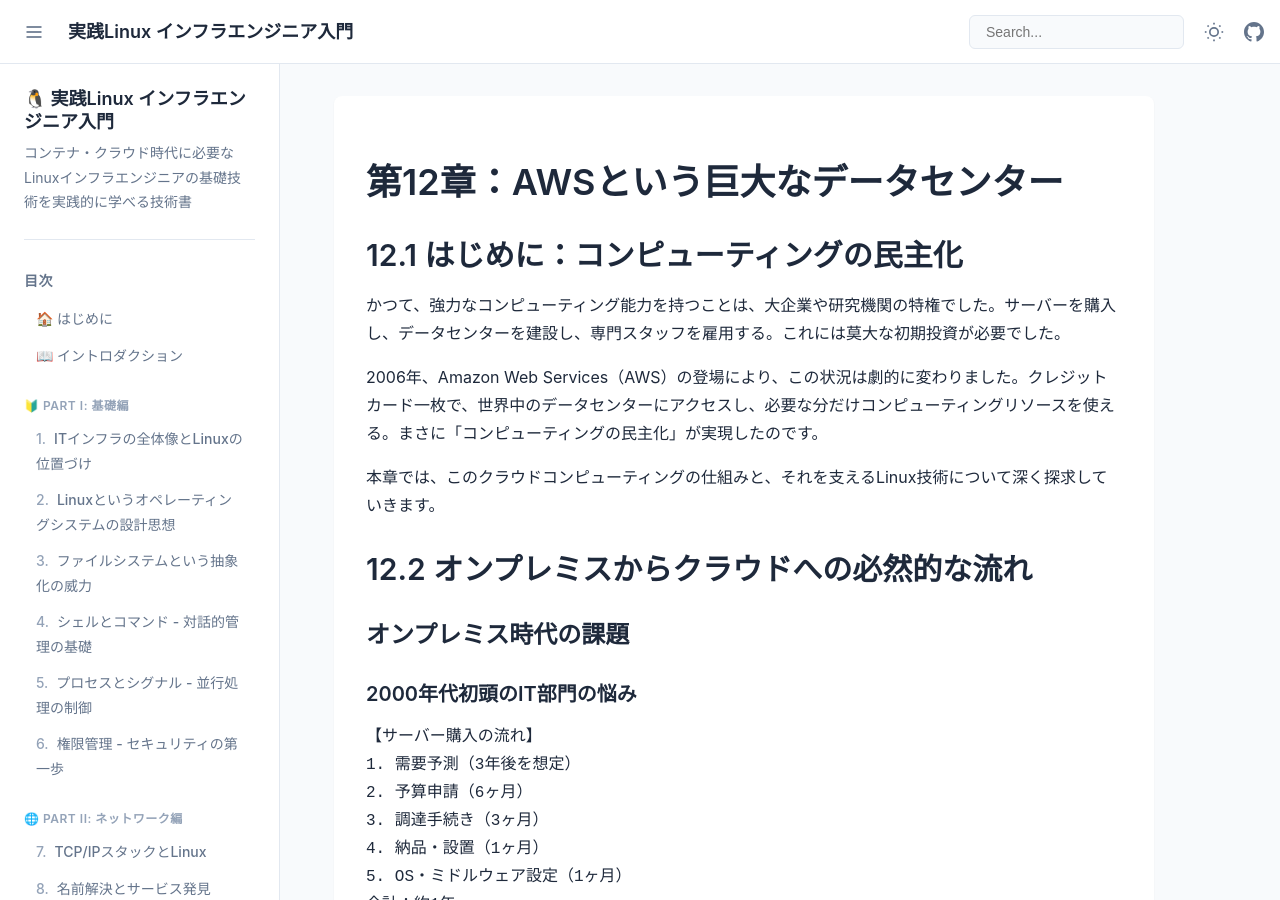
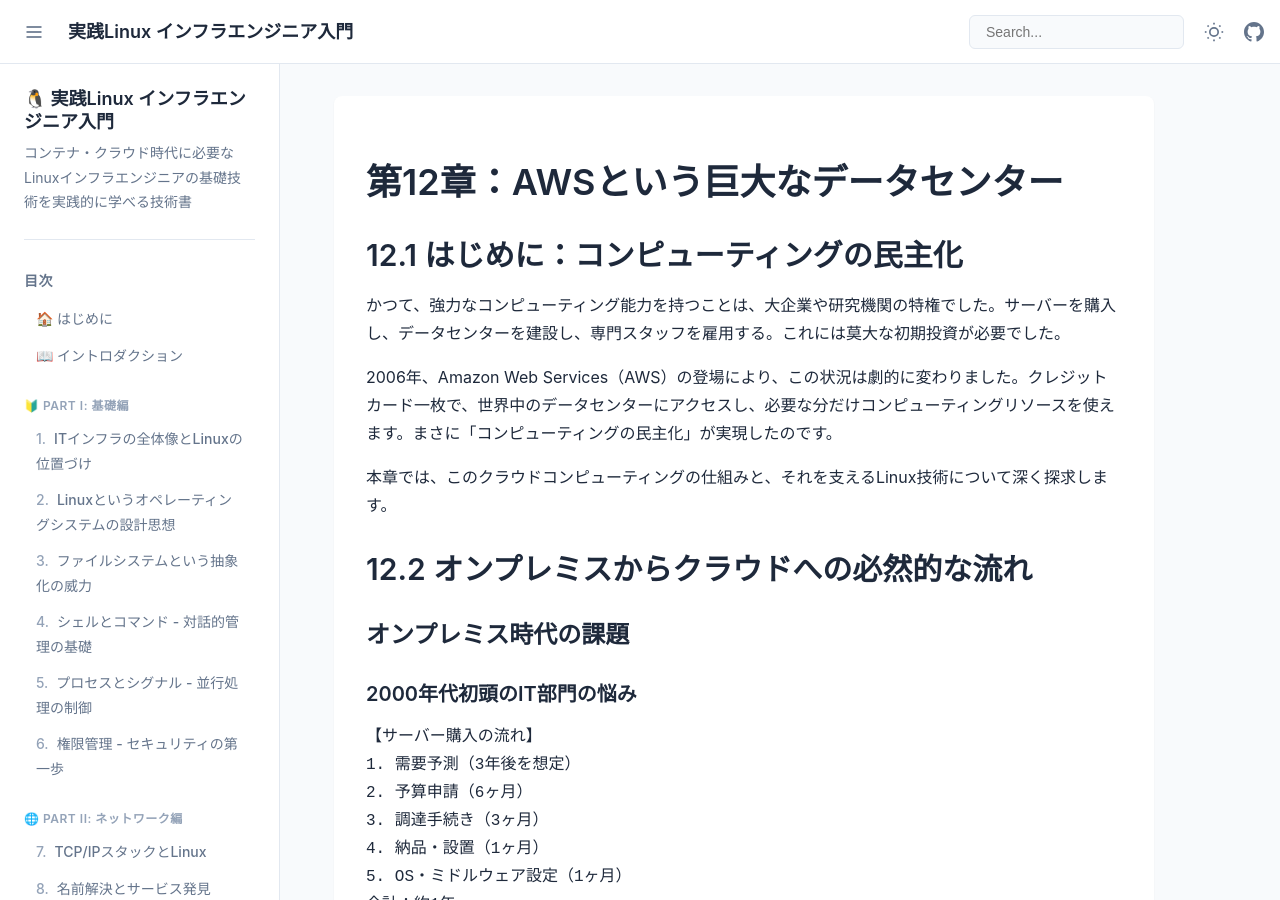
Before and after one commit to itdojp/linux-infra-textbook2, a Jekyll site: the page built from docs/chapters/chapter-12-with-exercises.md, in a window 1280 px wide and 900 px high. Built offline with Jekyll 4.4.1, drawn with Linux system fonts in a browser that asks for light colours; our own code applies the rules of GitHub Pages for plain Markdown files.

Commit message:
docs: Stage3 表現・スタイル調整（第12章）

```diff
--- a/docs/chapters/chapter-12-with-exercises.md
+++ b/docs/chapters/chapter-12-with-exercises.md
@@ -4,9 +4,9 @@
 
 かつて、強力なコンピューティング能力を持つことは、大企業や研究機関の特権でした。サーバーを購入し、データセンターを建設し、専門スタッフを雇用する。これには莫大な初期投資が必要でした。
 
-2006年、Amazon Web Services（AWS）の登場により、この状況は劇的に変わりました。クレジットカード一枚で、世界中のデータセンターにアクセスし、必要な分だけコンピューティングリソースを使える。まさに「コンピューティングの民主化」が実現したのです。
+2006年、Amazon Web Services（AWS）の登場により、この状況は劇的に変わりました。クレジットカード一枚で、世界中のデータセンターにアクセスし、必要な分だけコンピューティングリソースを使えます。まさに「コンピューティングの民主化」が実現したのです。
 
-本章では、このクラウドコンピューティングの仕組みと、それを支えるLinux技術について深く探求していきます。
+本章では、このクラウドコンピューティングの仕組みと、それを支えるLinux技術について深く探求します。
 
 ## 12.2 オンプレミスからクラウドへの必然的な流れ
 
```
